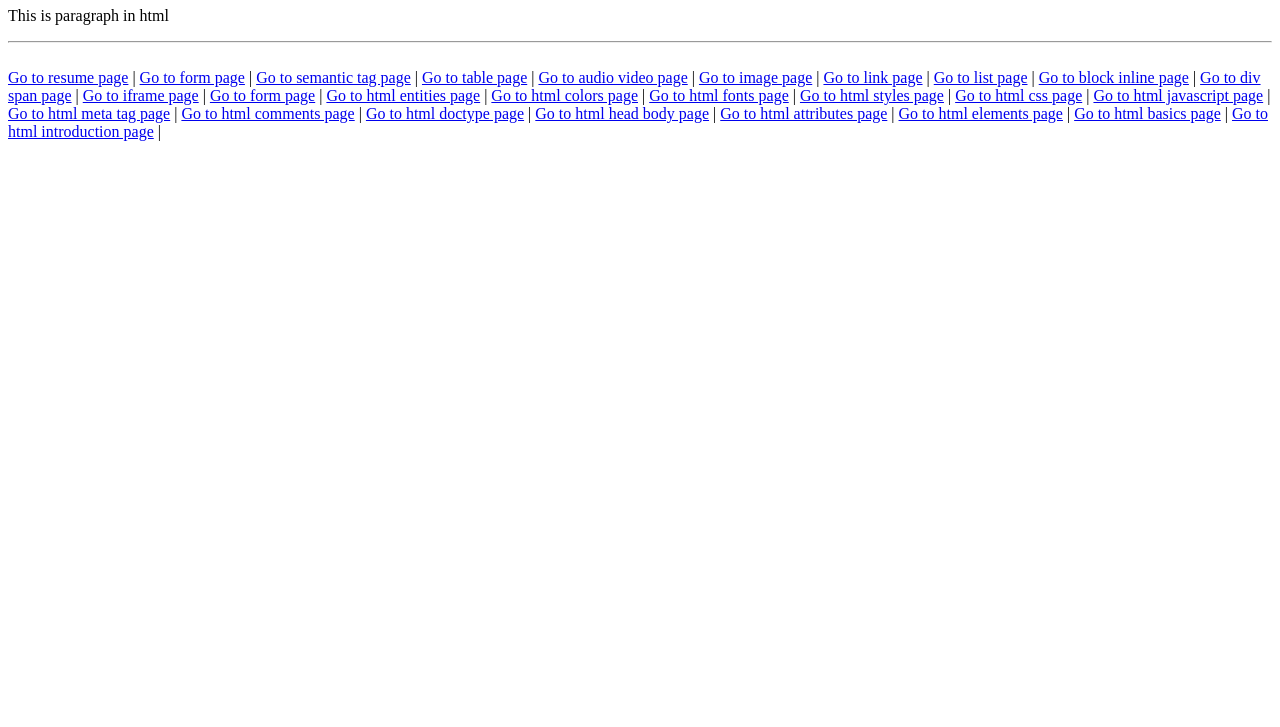
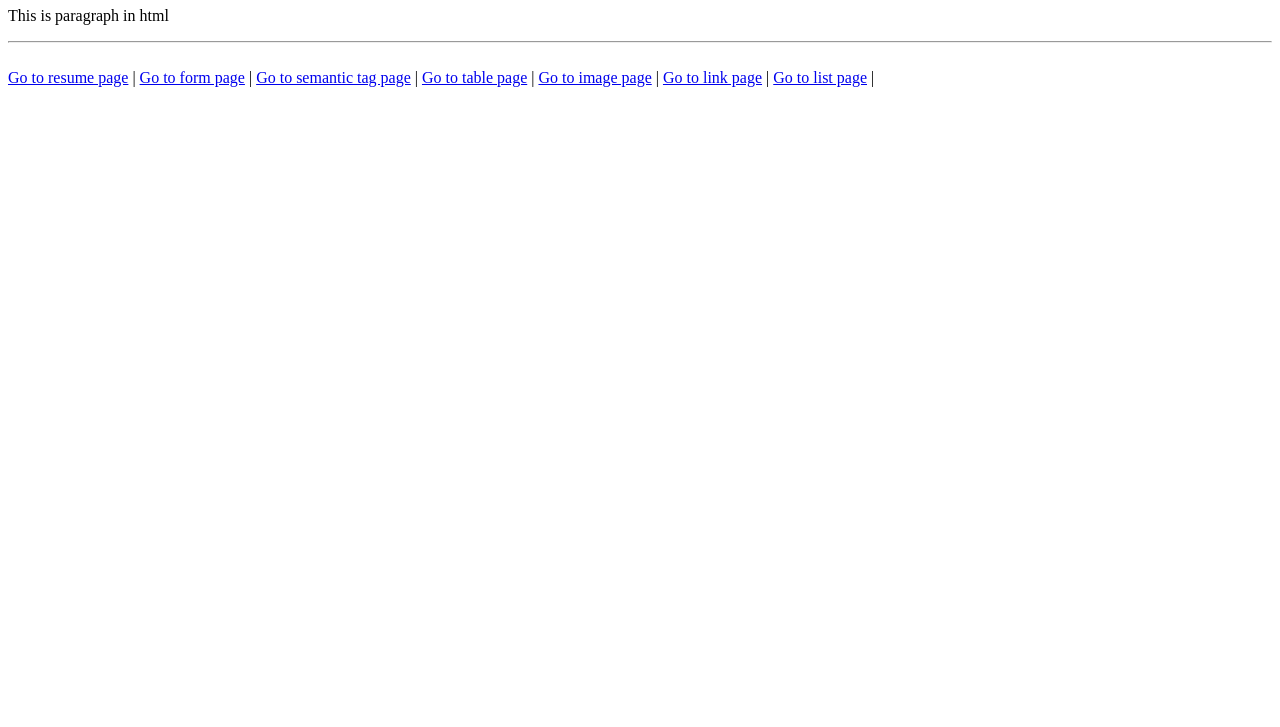
Before and after one commit to Anujithraj/HTML, a plain HTML site: page index.html in a window 1280 px wide. Shown: the part 73-800 px from the top of the page. Drawn offline with Linux system fonts and the light colour scheme.

Commit message:
add index file

```diff
--- a/index.html
+++ b/index.html
@@ -13,31 +13,11 @@
     <br>
     <!-- links to other pages -->
     <a href="resume.html">Go to resume page</a> |
-    <a href="form.html">Go to form page</a> |
+    <a href="forms.html">Go to form page</a> |
     <a href="semantic tag.html">Go to semantic tag page</a> |
     <a href="table.html">Go to table page</a> |
-    <a href="audio video.html">Go to audio video page</a> |
     <a href="image.html">Go to image page</a> |
-    <a href="link.html">Go to link page</a> |
+    <a href="links.html">Go to link page</a> |
     <a href="list.html">Go to list page</a> |
-    <a href="block inline.html">Go to block inline page</a> |
-    <a href="div span.html">Go to div span page</a> |
-    <a href="iframe.html">Go to iframe page</a> |
-    <a href="form.html">Go to form page</a> |
-    <a href="html entities.html">Go to html entities page</a> |
-    <a href="html colors.html">Go to html colors page</a> |
-    <a href="html fonts.html">Go to html fonts page</a> |
-    <a href="html styles.html">Go to html styles page</a> |
-    <a href="html css.html">Go to html css page</a> |
-    <a href="html javascript.html">Go to html javascript page</a> |
-    <a href="html meta tag.html">Go to html meta tag page</a> |
-    <a href="html comments.html">Go to html comments page</a> |
-    <a href="html doctype.html">Go to html doctype page</a> |
-    <a href="html head body.html">Go to html head body page</a> |
-    <a href="html attributes.html">Go to html attributes page</a> |
-    <a href="html elements.html">Go to html elements page</a> |
-    <a href="html basics.html">Go to html basics page</a> |
-    <a href="html introduction.html">Go to html introduction page</a> |
-
 </body>
 </html>
```
